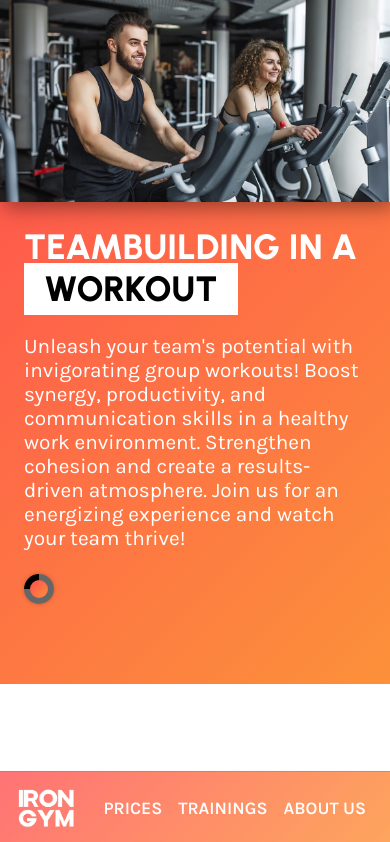
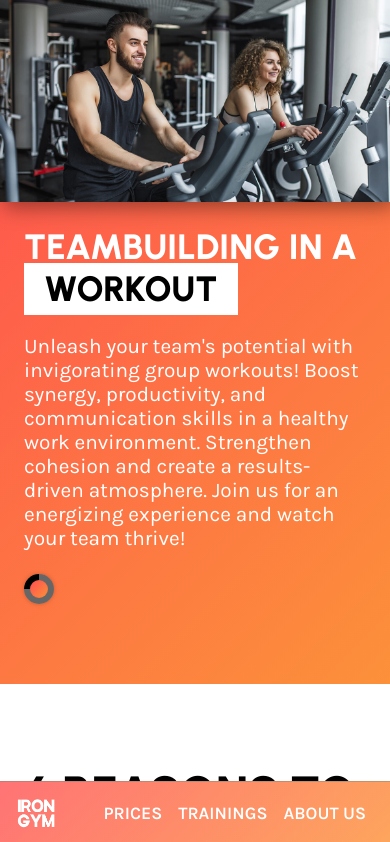
Before and after one commit to aldask/gym, a React (Create React App) app: page / in a window 390 px wide. Shown: the top 842 px of the page. Built offline with nearby package versions, Linux system fonts and the light colour scheme.

Commit message:
A bit of adjusted navbar

```diff
--- a/src/Components/Navbar/Styles/_navbar.scss
+++ b/src/Components/Navbar/Styles/_navbar.scss
@@ -28,8 +28,9 @@
     height: 50px;
 
     @media screen and (max-width: 575px) {
-      width: 60px;
-      height: 40px;
+      width: 50px;
+      height: 30px;
+      padding: 0 10px 0 0;
     }
 
     img {
```
